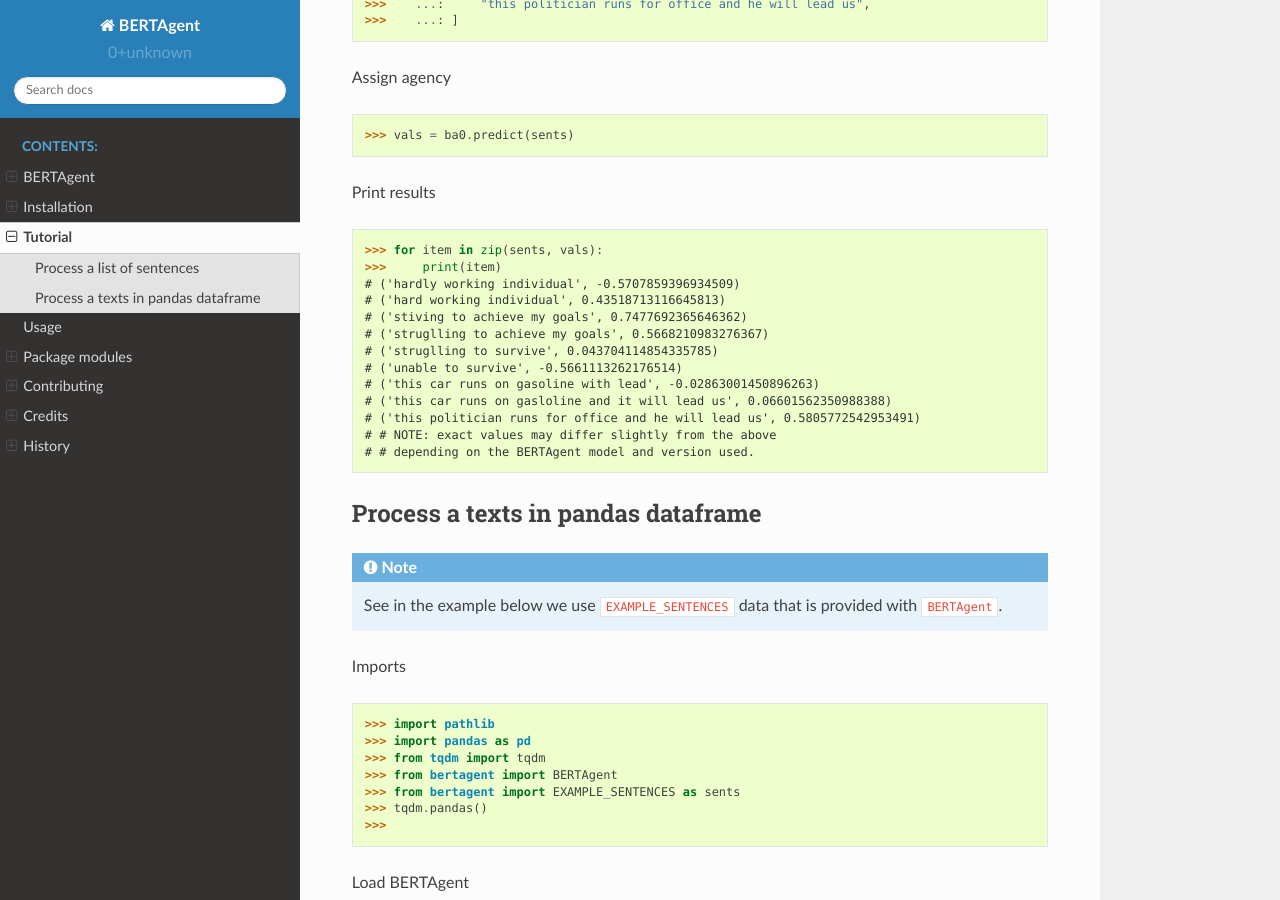
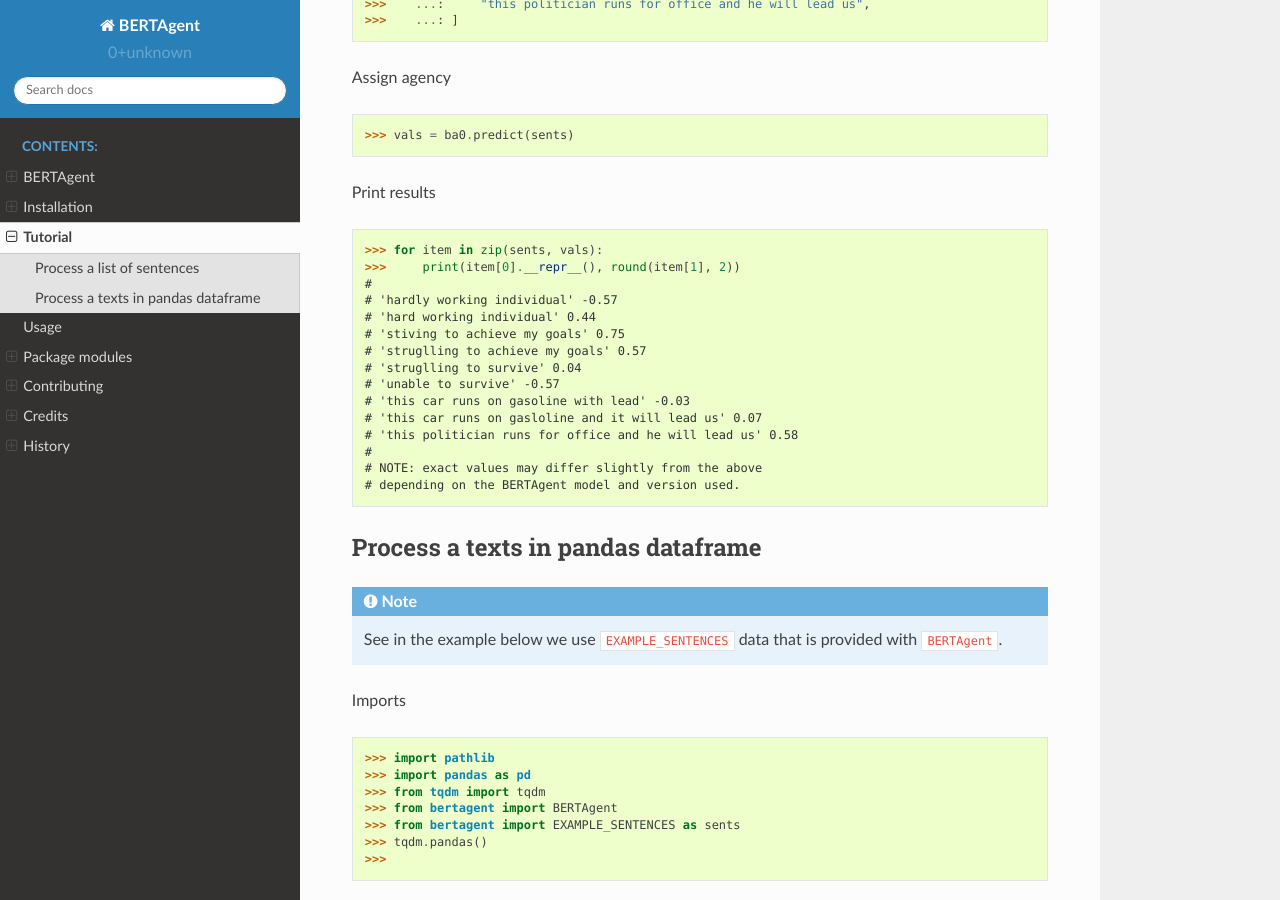
Before and after one commit to cogsys-io/bertagent, a Sphinx documentation site: the page built from docs/source/tutorial.rst, in a window 1280 px wide and 900 px high, scrolled down 611 px. Built offline with Sphinx 7.4.7 and the Read the Docs theme 2.0.0, drawn with Linux system fonts in a browser that asks for light colours.

Commit message:
upd: docs/tutorial

```diff
--- a/docs/source/tutorial.rst
+++ b/docs/source/tutorial.rst
@@ -45,18 +45,20 @@
 .. code-block:: python
 
     >>> for item in zip(sents, vals):
-    >>>     print(item)
-    # ('hardly working individual', -0.5707859396934509)
-    # ('hard working individual', 0.43518713116645813)
-    # ('stiving to achieve my goals', 0.7477692365646362)
-    # ('struglling to achieve my goals', 0.5668210983276367)
-    # ('struglling to survive', 0.043704114854335785)
-    # ('unable to survive', -0.5661113262176514)
-    # ('this car runs on gasoline with lead', -0.02863001450896263)
-    # ('this car runs on gasloline and it will lead us', 0.06601562350988388)
-    # ('this politician runs for office and he will lead us', 0.5805772542953491)
-    # # NOTE: exact values may differ slightly from the above
-    # # depending on the BERTAgent model and version used.
+    >>>     print(item[0].__repr__(), round(item[1], 2))
+    #
+    # 'hardly working individual' -0.57
+    # 'hard working individual' 0.44
+    # 'stiving to achieve my goals' 0.75
+    # 'struglling to achieve my goals' 0.57
+    # 'struglling to survive' 0.04
+    # 'unable to survive' -0.57
+    # 'this car runs on gasoline with lead' -0.03
+    # 'this car runs on gasloline and it will lead us' 0.07
+    # 'this politician runs for office and he will lead us' 0.58
+    #
+    # NOTE: exact values may differ slightly from the above
+    # depending on the BERTAgent model and version used.
 
 
 Process a texts in pandas dataframe
```
